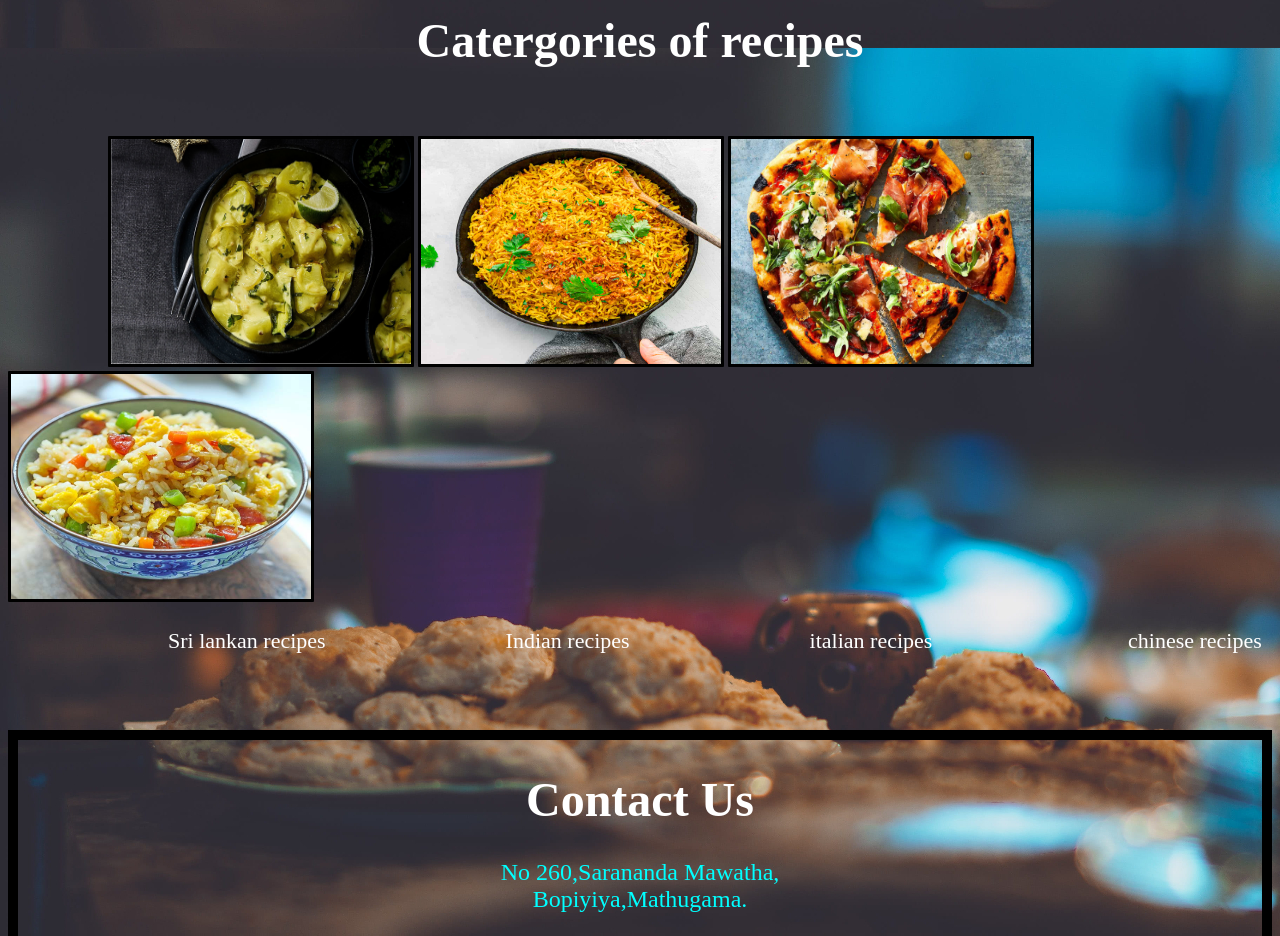
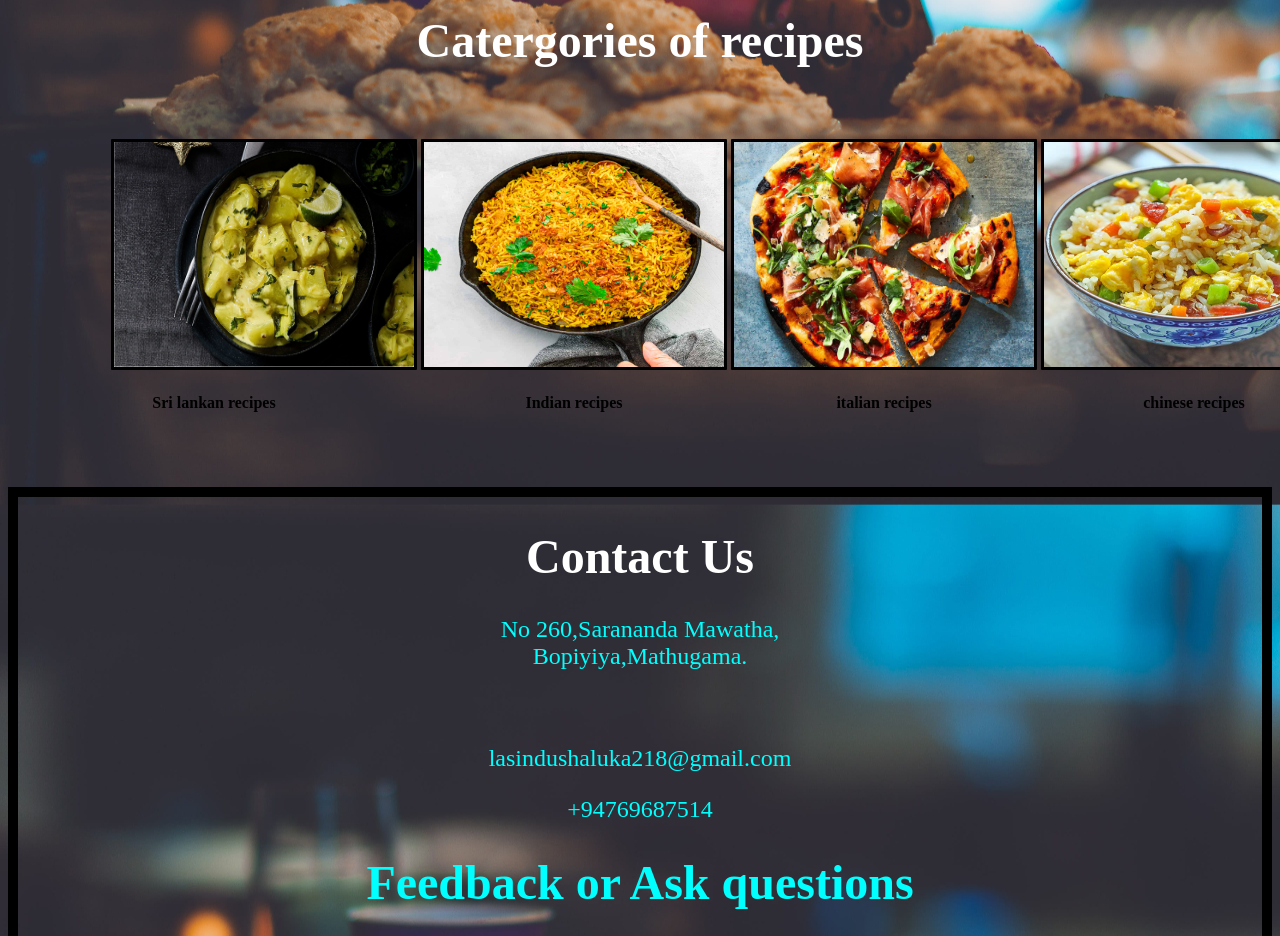
Before and after one commit to lasindushaluka/lasindushaluka.github.io, a plain HTML site: page index.html in a window 1280 px wide. Shown: the part 1660-2596 px from the top of the page. Drawn offline with Linux system fonts and the light colour scheme.

Commit message:
Update index.html

```diff
--- a/index.html
+++ b/index.html
@@ -62,21 +62,28 @@ Thank you for being a part of the Flavor Fusion Hub family. Together, let's expl
                 </div>
 		<br/>
 		<br/>
-			<a href="srilankan_page.html"><img class="srilanka" src="srilanka.jpg" height="225" width="300" title="click_image" /></a>
+		<table align="center" style="width:100%;">
+			<tr>
 
 
-			<a href="indian_page.html"><img class="indian" src="indian.jpg" height="225" width="300" title="click_image"  /></a>
+				<th><a href="srilankan_page.html"><img class="srilanka" src="srilanka.jpg" height="225" width="300" title="click_image" /></a></th>
 
 
-			<a href="italian_page.html"><img class="itali" src="itali.jpg" height="225" width="300" title="click_image"  />
+				<th><a href="indian_page.html"><img class="indian" src="indian.jpg" height="225" width="300" title="click_image"  /></a></th>
 
 
-			<a href="chinese_page.html"><img class="chinese" src="chinese.jpg" height="225" width="300" title="click_image" /></a>
-                <br/>
-		<p class="para1">Sri lankan recipes</p>
-		<p class="para2">Indian recipes</p>
-		<p class="para3">italian recipes</p>
-		<p class="para4">chinese recipes</p>
+				<th><a href="italian_page.html"><img class="itali" src="itali.jpg" height="225" width="300" title="click_image"  /></th>
+
+
+				<th><a href="chinese_page.html"><img class="chinese" src="chinese.jpg" height="225" width="300" title="click_image" /></a></th>
+
+			<tr>
+				<th><p>Sri lankan recipes</p></th>
+				<th><p>Indian recipes</p></th>
+				<th><p>italian recipes</p></th>
+				<th><p>chinese recipes</p></th>
+			<tr>
+		</table>
 		<br/>
 		<br/>
 		<br/>
```
